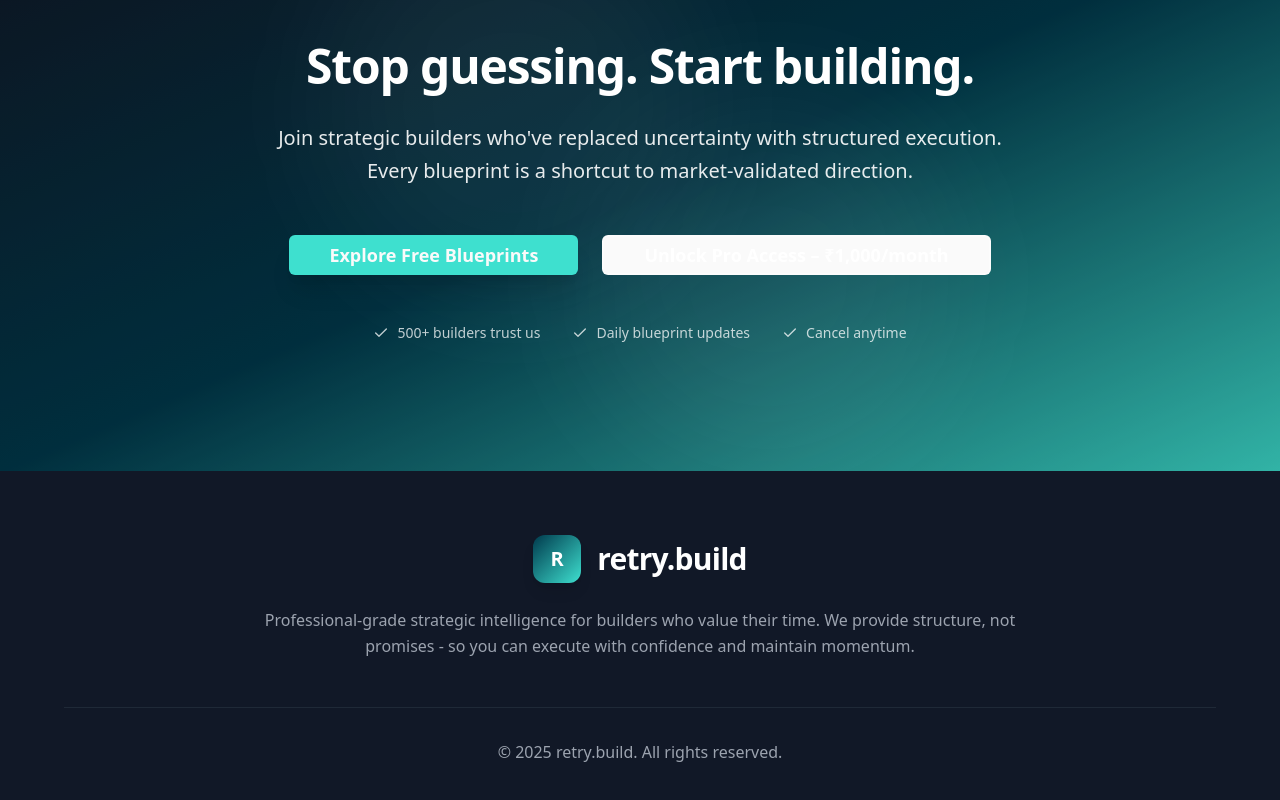
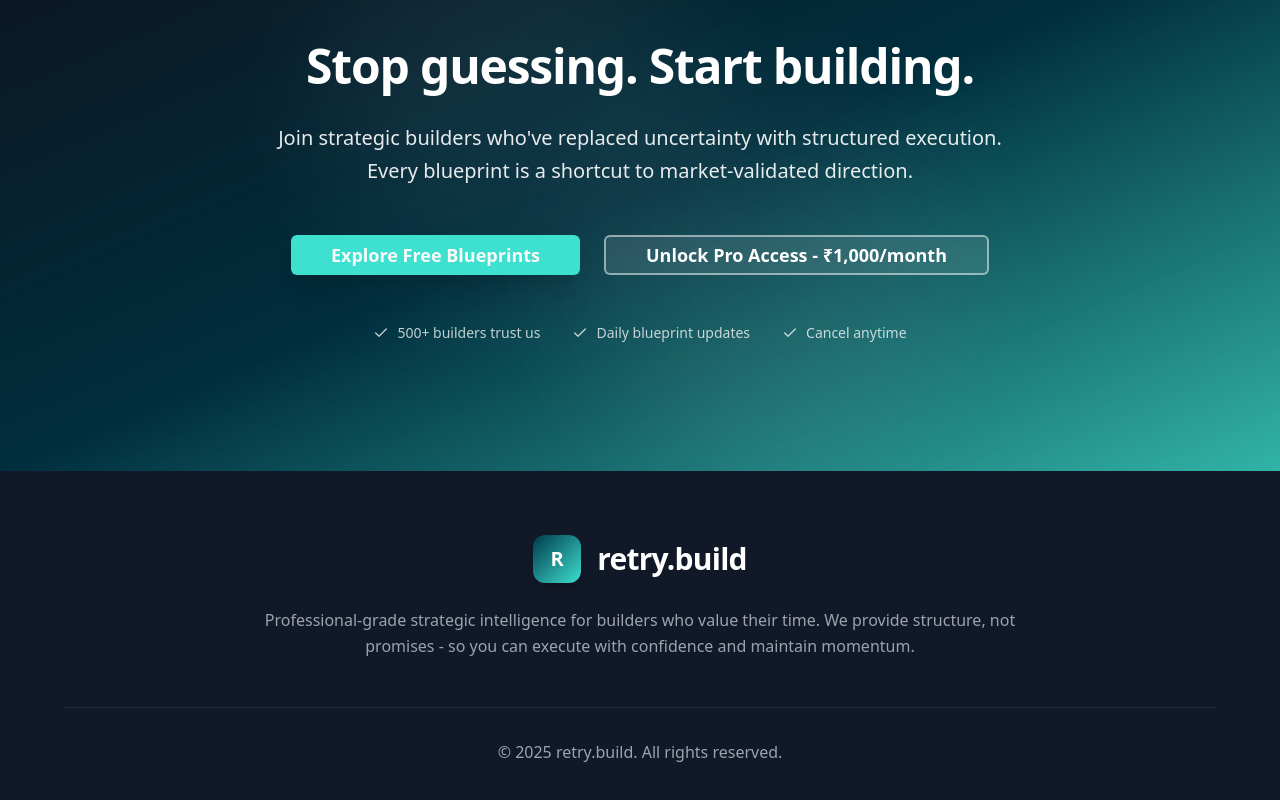
Before and after one commit to mandula-abhilash/retry-build, a Next.js app in the folder frontend/: page / in a window 1280 px wide. Shown: the part 4949-5749 px from the top of the page. Built offline with nearby package versions, Linux system fonts and the light colour scheme.

Commit message:
Fix button visibility issue

```diff
--- a/frontend/src/app/page.js
+++ b/frontend/src/app/page.js
@@ -627,9 +627,9 @@ export default function Home() {
             <Button
               size="lg"
               variant="outline"
-              className="px-10 py-4 text-lg font-semibold border-2 border-white/30 text-white hover:bg-white/10 hover:border-white/50 hover:text-white backdrop-blur-sm"
+              className="px-10 py-4 text-lg font-semibold border-2 border-white/50 text-white bg-white/10 hover:bg-white/20 hover:border-white/70 hover:text-white backdrop-blur-sm"
             >
-              Unlock Pro Access – ₹1,000/month
+              Unlock Pro Access - ₹1,000/month
             </Button>
           </div>
 
```
